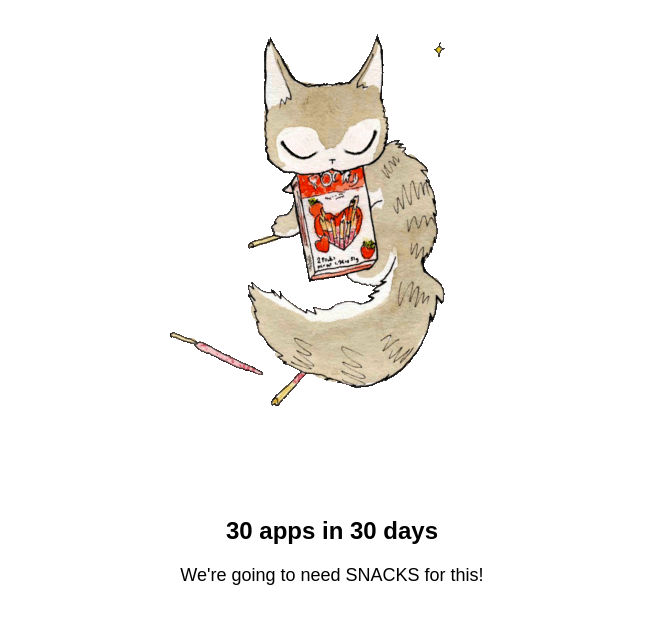
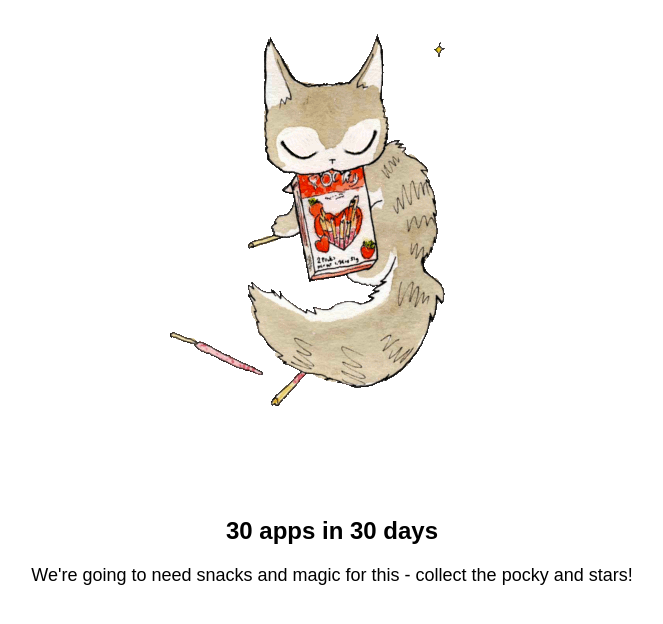
Before and after one commit to lillypiri/30apps30days, a React (Create React App) app: page / in a window 1280 px wide. Shown: the top 624 px of the page, without its empty margins (308-971 px from the left). Built offline with nearby package versions, Linux system fonts and the light colour scheme.

Commit message:
favicon added, edited title

```diff
--- a/public/index.html
+++ b/public/index.html
@@ -19,7 +19,7 @@
       work correctly both with client-side routing and a non-root public URL.
       Learn how to configure a non-root public URL by running `npm run build`.
     -->
-    <title>React App</title>
+    <title>Lilly Piri makes 30 apps in 30 days</title>
   </head>
   <body>
     <noscript>
--- a/src/App.js
+++ b/src/App.js
@@ -10,7 +10,7 @@ class App extends Component {
           <img src={pockybebe} className="pocky" alt="pocky" />
           <h2>30 apps in 30 days</h2>
         <p className="App-intro">
-         We're going to need SNACKS for this!
+         We're going to need snacks and magic for this - collect the pocky and stars!
         </p>
       </div>
     );
```
Also changed, not shown: 1 other file (tests, documents, lock files or other folders).
